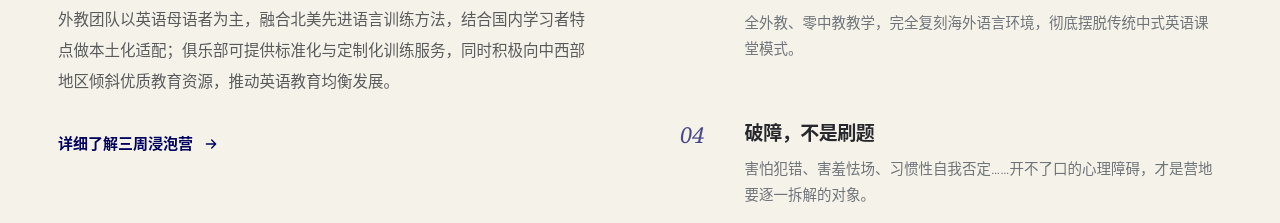
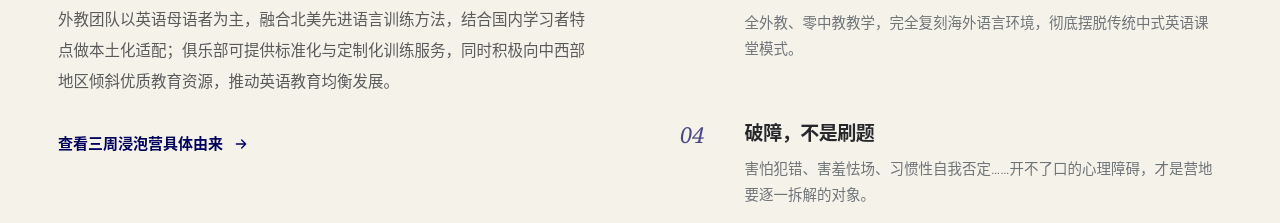
Before and after one commit to mudream6/english-camp, a React (Vite) app: page / in a window 1280 px wide. Shown: the part 1120-1343 px from the top of the page. Built offline with nearby package versions, Linux system fonts and the light colour scheme.

Commit message:
About 弹窗入口文案: 详细了解三周浸泡营 -> 查看三周浸泡营具体由来
只改 data.js about.linkText; .tlink 几何 64/1275.8/191x22.5(自己变宽30px), About 1088.5px 与下一区块 y1733.5 不变; 手机 390 无折行溢出; hero 同名按钮(冻结区)未动

```diff
--- a/src/components/About.jsx
+++ b/src/components/About.jsx
@@ -78,7 +78,7 @@ export default function About() {
         </Reveal>
       </div>
 
-      {/* 点「详细了解三周浸泡营」→ 居中详情弹窗：半透明遮罩压暗背景，
+      {/* 点「查看三周浸泡营具体由来」→ 居中详情弹窗：半透明遮罩压暗背景，
           点遮罩 / 右上关闭按钮 / ESC 都能关掉回到原页面 */}
       <Modal open={open} onClose={closeModal} labelledBy="camp-detail-title">
         <CampDetail onClose={closeModal} />
--- a/src/data.js
+++ b/src/data.js
@@ -72,7 +72,7 @@ export const about = {
     { v: '4', u: '×', l: '普通班口语训练量' },
     { v: '0', u: '', l: '中教 / 刷题 / 应试' },
   ],
-  linkText: '详细了解三周浸泡营',
+  linkText: '查看三周浸泡营具体由来',
 }
 
 export const courses = {
```
